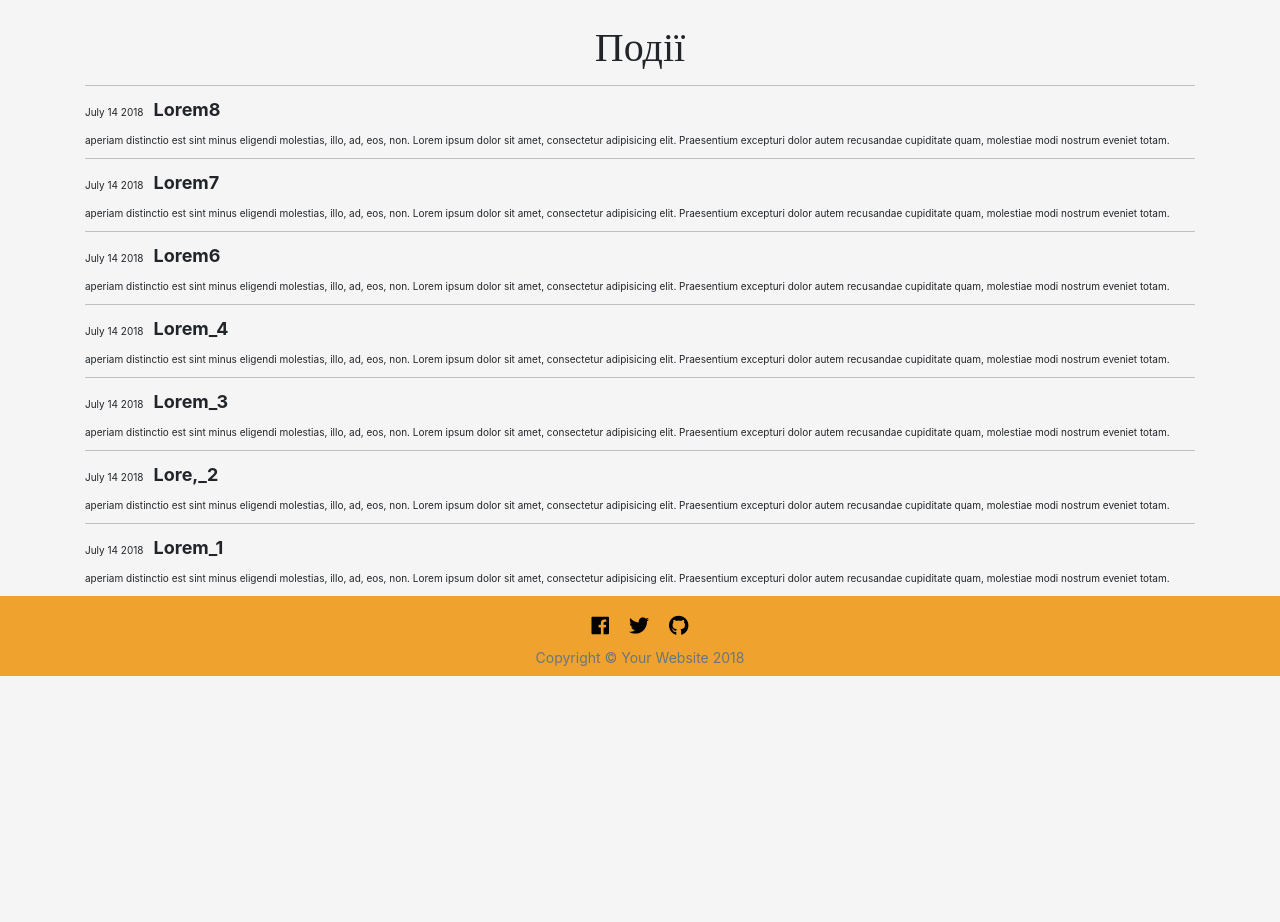
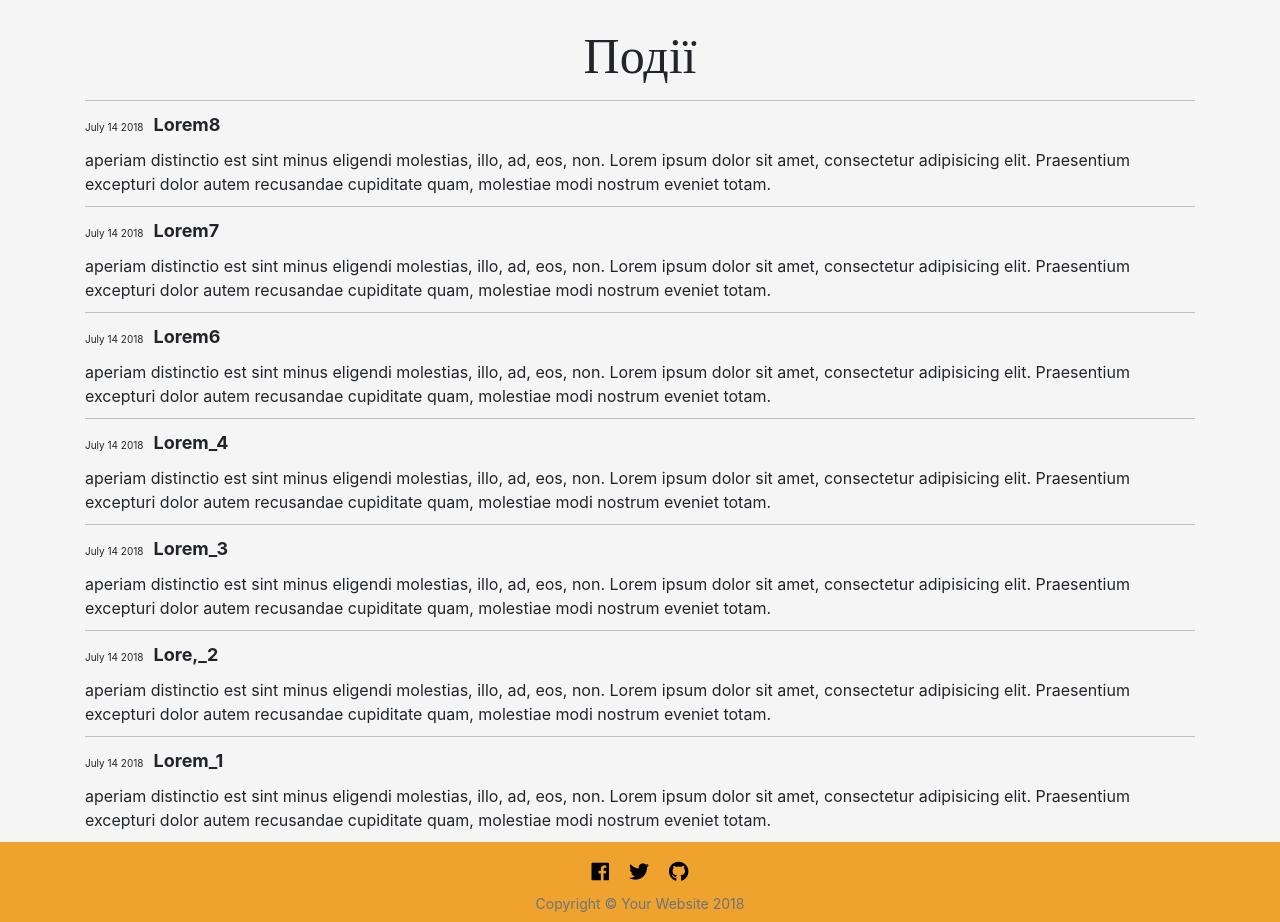
Before and after one commit to vkhomyn95/blog, a Django app: page /events/ in a window 1280 px wide. Shown: the part 55-977 px from the top of the page. Before the commit the page ends 731 px from the top, so only its background shows below. Run offline with Django 3.2, Linux system fonts and the light colour scheme; data comes from the database, SQL or seed files in the repository; both versions use the stored data as it was after the commit; parts of the project's set-up code (start-up, migrations or seed data) failed here and were passed over; some libraries are stand-ins or nearby versions.

Commit message:
last version

```diff
--- a/home/models.py
+++ b/home/models.py
@@ -43,6 +43,9 @@ class Carusel(models.Model):
 class Photo(models.Model):
     images = models.ImageField(upload_to='photoes/', null=True, blank=True)
 
+    def __str__(self):
+        return  self.images
+
 
 class Gallery(models.Model):
     class Meta:
--- a/static/css/style.css
+++ b/static/css/style.css
@@ -236,9 +236,12 @@ textarea.form-control {
 }
 
 /* events styles*/
+.text-style {
+    font-size:18px;
+}
 .events-text-center {
     text-align:center;
-    font-size: 4rem;
+    font-size: 5rem;
     font-family: 'Playfair Display', serif;
 }
 .main-event-block {
@@ -278,3 +281,6 @@ textarea.form-control {
 .href-stle {
     margin: 0 5px;
 }
+.socialaccount_provider facebook {
+    background-image: url("https://miniclipsale.com/wp-content/uploads/2017/02/facebook-login.png");
+}
--- a/templates/events.html
+++ b/templates/events.html
@@ -8,7 +8,7 @@
 <div class="container">
     <div class="main-event-block">
         <p class="time-style">{{ event.datepublished }}<span class="event-title">{{ event.title }}</span></p>
-        <p class="text-style">{{ event.text }}</p>
+        <p class="text-style" style="font-size:16px">{{ event.text }}</p>
     </div>
 </div>
 {% endfor %}
```
Also changed, not shown: templates/account/snippets/provider_list.html (added, +20 -0 lines), db.sqlite3, media/books/pexels-photo-1029757.jpeg (added), media/books/pexels-photo-762528.jpeg (added), media/books/pexels-photo-762528_fMUWOoK.jpeg (added), media/books/pexels-photo-904616.jpeg (added), media/books/pexels-photo-969679.jpeg (added), media/books/pexels-photo.jpg (added), media/photoes/pexels-photo-1029757.jpeg (added), media/photoes/pexels-photo-270360.jpeg (added), media/photoes/pexels-photo-762528.jpeg (added), media/photoes/pexels-photo-904616.jpeg (added), media/photoes/pexels-photo-969679.jpeg (added), media/photoes/pexels-photo.jpg (added), 1 other file.
